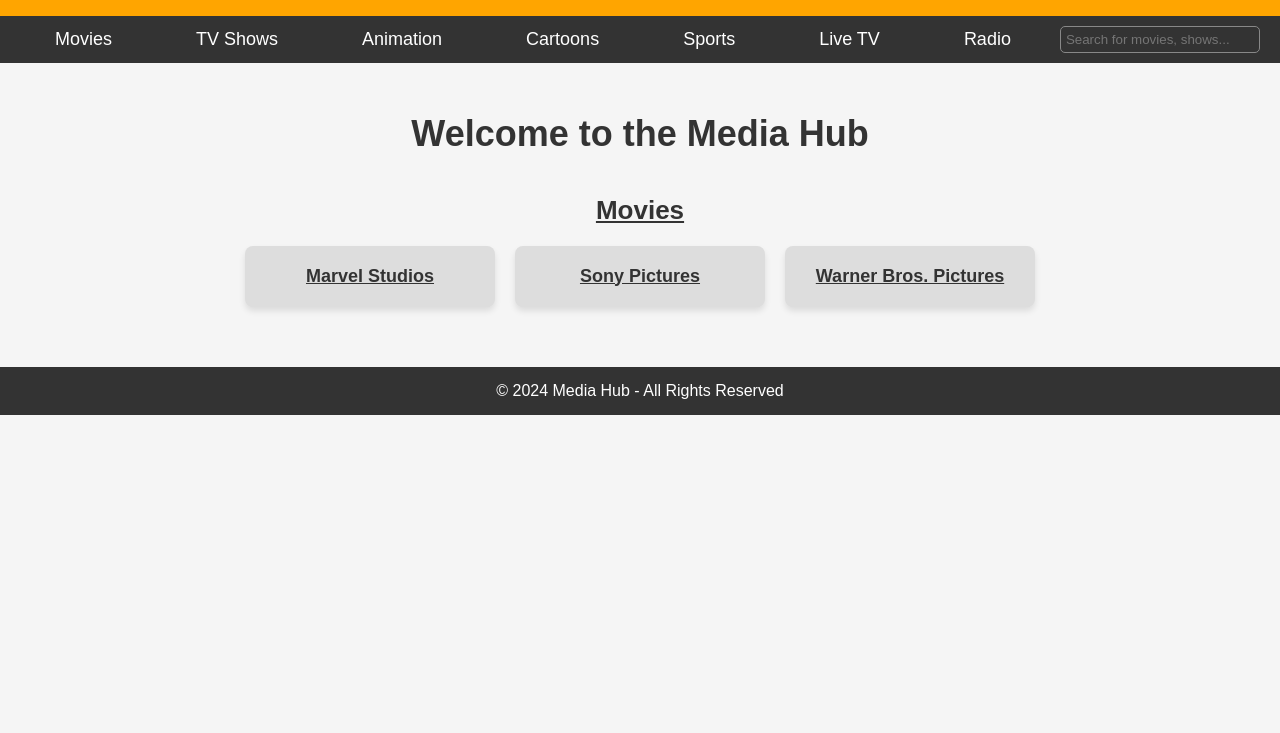
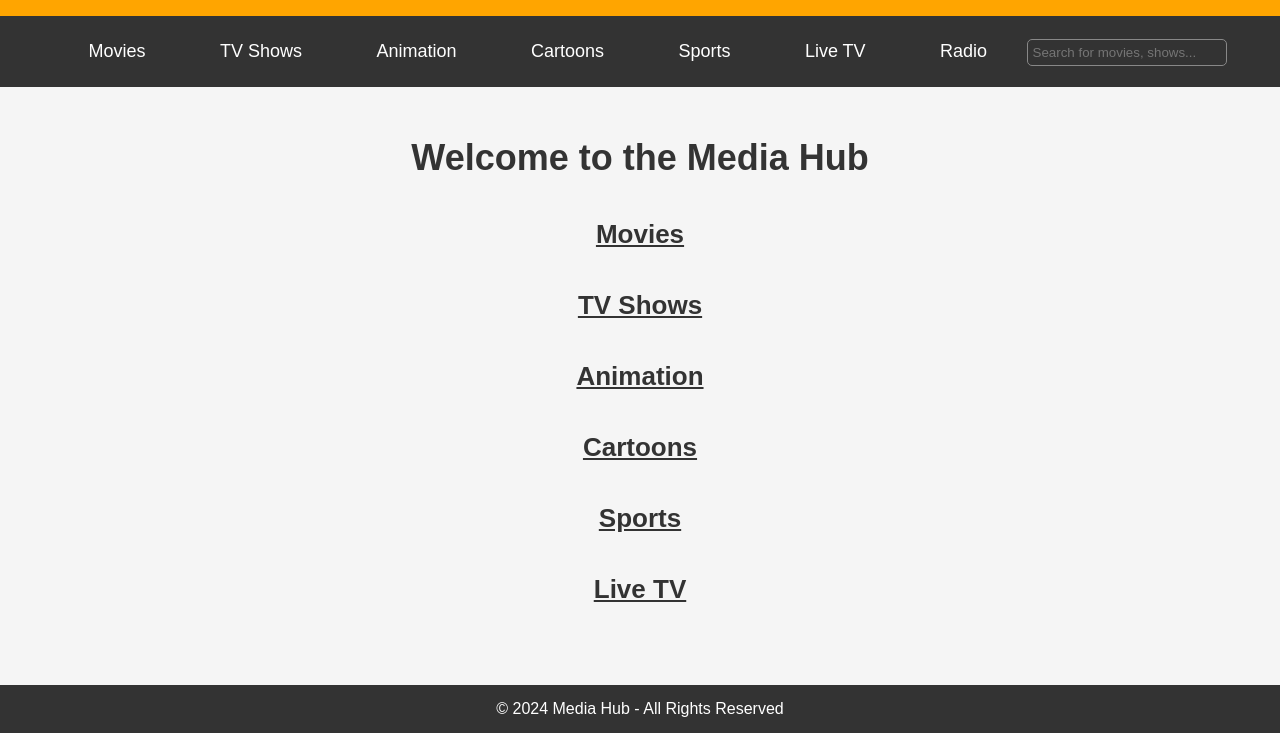
Before and after one commit to ultron3000/Swarajya, a plain HTML site: page index.html in a window 1280 px wide. Shown: the part 131-864 px from the top of the page. Before the commit the page ends 800 px from the top, so only its background shows below. Drawn offline with Linux system fonts and the light colour scheme.

Commit message:
Update index.html

```diff
--- a/index.html
+++ b/index.html
@@ -34,10 +34,8 @@
         /* Navigation Menu */
         nav {
             background-color: #333;
-            display: flex;
-            justify-content: space-between;
-            align-items: center;
-            padding: 10px 20px;
+            padding: 15px 20px;
+            text-align: center;
         }
 
         nav a {
@@ -46,6 +44,7 @@
             padding: 10px 20px;
             margin: 0 15px;
             font-size: 18px;
+            display: inline-block;
             transition: background-color 0.3s ease;
         }
 
@@ -64,36 +63,6 @@
             background: transparent;
         }
 
-        /* Dropdown Menu Styling */
-        .dropdown {
-            position: relative;
-            display: inline-block;
-        }
-
-        .dropdown-content {
-            display: none;
-            position: absolute;
-            background-color: #333;
-            min-width: 180px;
-            z-index: 1;
-            top: 100%;
-        }
-
-        .dropdown:hover .dropdown-content {
-            display: block;
-        }
-
-        .dropdown-content a {
-            color: white;
-            padding: 12px 16px;
-            text-decoration: none;
-            display: block;
-        }
-
-        .dropdown-content a:hover {
-            background-color: #555;
-        }
-
         /* Main Content Area */
         .container {
             padding: 30px;
@@ -106,6 +75,7 @@
             margin-top: 20px;
         }
 
+        /* Section Styling */
         .section {
             margin-top: 40px;
         }
@@ -115,14 +85,16 @@
             text-decoration: underline;
             font-size: 26px;
             margin-bottom: 20px;
+            cursor: pointer;
         }
 
-        /* Subsection Styles */
         .subsection {
-            display: flex;
+            display: none;
+            flex-direction: column;
             justify-content: center;
-            flex-wrap: wrap;
+            align-items: center;
             gap: 20px;
+            margin-top: 20px;
         }
 
         .subsection a {
@@ -146,17 +118,22 @@
         /* Responsive Design for Mobile */
         @media screen and (max-width: 768px) {
             nav {
-                flex-direction: column;
-                align-items: center;
+                text-align: center;
+            }
+
+            nav a {
+                display: block;
+                margin: 10px 0;
+                padding: 12px;
+            }
+
+            .subsection a {
+                width: 80%;
             }
 
             .search-box {
                 width: 80%;
                 margin-top: 15px;
-            }
-
-            .subsection a {
-                width: 200px;
             }
         }
 
@@ -167,11 +144,6 @@
             text-align: center;
             padding: 15px;
             margin-top: 30px;
-        }
-
-        /* Hide Subsection content on page load */
-        .subsection-container {
-            display: none;
         }
 
     </style>
@@ -185,61 +157,13 @@
 
     <!-- Navigation Menu -->
     <nav>
-        <div class="dropdown">
-            <a href="javascript:void(0)">Movies</a>
-            <div class="dropdown-content">
-                <a href="javascript:void(0)" onclick="showSubsection('marvel')">Marvel Studios</a>
-                <a href="javascript:void(0)" onclick="showSubsection('sony')">Sony Pictures</a>
-                <a href="javascript:void(0)" onclick="showSubsection('warner')">Warner Bros. Pictures</a>
-            </div>
-        </div>
-
-        <div class="dropdown">
-            <a href="javascript:void(0)">TV Shows</a>
-            <div class="dropdown-content">
-                <a href="javascript:void(0)">TV Show 1</a>
-                <a href="javascript:void(0)">TV Show 2</a>
-            </div>
-        </div>
-
-        <div class="dropdown">
-            <a href="javascript:void(0)">Animation</a>
-            <div class="dropdown-content">
-                <a href="javascript:void(0)">Animation 1</a>
-                <a href="javascript:void(0)">Animation 2</a>
-            </div>
-        </div>
-
-        <div class="dropdown">
-            <a href="javascript:void(0)">Cartoons</a>
-            <div class="dropdown-content">
-                <a href="javascript:void(0)">Cartoon 1</a>
-                <a href="javascript:void(0)">Cartoon 2</a>
-            </div>
-        </div>
-
-        <div class="dropdown">
-            <a href="javascript:void(0)">Sports</a>
-            <div class="dropdown-content">
-                <a href="javascript:void(0)">Football</a>
-                <a href="javascript:void(0)">Basketball</a>
-                <a href="javascript:void(0)">Tennis</a>
-            </div>
-        </div>
-
-        <div class="dropdown">
-            <a href="javascript:void(0)">Live TV</a>
-            <div class="dropdown-content">
-                <a href="javascript:void(0)">Live News</a>
-                <a href="javascript:void(0)">Live Sports</a>
-                <a href="javascript:void(0)">Other Channels</a>
-            </div>
-        </div>
-
-        <div class="dropdown">
-            <a href="https://radio.garden/" target="iframe-radio">Radio</a>
-        </div>
-
+        <a href="javascript:void(0)" onclick="toggleSubsection('movies')">Movies</a>
+        <a href="javascript:void(0)" onclick="toggleSubsection('tvshows')">TV Shows</a>
+        <a href="javascript:void(0)" onclick="toggleSubsection('animation')">Animation</a>
+        <a href="javascript:void(0)" onclick="toggleSubsection('cartoon')">Cartoons</a>
+        <a href="javascript:void(0)" onclick="toggleSubsection('sports')">Sports</a>
+        <a href="javascript:void(0)" onclick="toggleSubsection('livetv')">Live TV</a>
+        <a href="https://radio.garden/" target="iframe-radio">Radio</a>
         <input class="search-box" type="text" placeholder="Search for movies, shows..." />
     </nav>
 
@@ -250,34 +174,57 @@
         <!-- Movies Section -->
         <div class="section" id="movies-section">
             <h2>Movies</h2>
-            <div class="subsection">
-                <a href="javascript:void(0)" onclick="showSubsection('marvel')">Marvel Studios</a>
-                <a href="javascript:void(0)" onclick="showSubsection('sony')">Sony Pictures</a>
-                <a href="javascript:void(0)" onclick="showSubsection('warner')">Warner Bros. Pictures</a>
+            <div class="subsection" id="movies">
+                <a href="javascript:void(0)">Marvel Studios</a>
+                <a href="javascript:void(0)">Sony Pictures</a>
+                <a href="javascript:void(0)">Warner Bros. Pictures</a>
             </div>
         </div>
 
-        <!-- Marvel Studios Subsection -->
-        <div class="section subsection-container" id="marvel">
-            <h2>Marvel Studios</h2>
-            <div class="subsection">
-                <a href="ironman.html">Iron Man</a>
+        <!-- TV Shows Section -->
+        <div class="section" id="tvshows-section">
+            <h2>TV Shows</h2>
+            <div class="subsection" id="tvshows">
+                <a href="javascript:void(0)">TV Show 1</a>
+                <a href="javascript:void(0)">TV Show 2</a>
             </div>
         </div>
 
-        <!-- Sony Pictures Subsection -->
-        <div class="section subsection-container" id="sony">
-            <h2>Sony Pictures</h2>
-            <div class="subsection">
-                <a href="therundown.html">The Rundown</a>
+        <!-- Animation Section -->
+        <div class="section" id="animation-section">
+            <h2>Animation</h2>
+            <div class="subsection" id="animation">
+                <a href="javascript:void(0)">Animation 1</a>
+                <a href="javascript:void(0)">Animation 2</a>
             </div>
         </div>
 
-        <!-- Warner Bros. Pictures Subsection -->
-        <div class="section subsection-container" id="warner">
-            <h2>Warner Bros. Pictures</h2>
-            <div class="subsection">
-                <a href="batmanbegins.html">Batman Begins</a>
+        <!-- Cartoons Section -->
+        <div class="section" id="cartoon-section">
+            <h2>Cartoons</h2>
+            <div class="subsection" id="cartoon">
+                <a href="javascript:void(0)">Cartoon 1</a>
+                <a href="javascript:void(0)">Cartoon 2</a>
+            </div>
+        </div>
+
+        <!-- Sports Section -->
+        <div class="section" id="sports-section">
+            <h2>Sports</h2>
+            <div class="subsection" id="sports">
+                <a href="javascript:void(0)">Football</a>
+                <a href="javascript:void(0)">Basketball</a>
+                <a href="javascript:void(0)">Tennis</a>
+            </div>
+        </div>
+
+        <!-- Live TV Section -->
+        <div class="section" id="livetv-section">
+            <h2>Live TV</h2>
+            <div class="subsection" id="livetv">
+                <a href="javascript:void(0)">Live News</a>
+                <a href="javascript:void(0)">Live Sports</a>
+                <a href="javascript:void(0)">Other Channels</a>
             </div>
         </div>
     </div>
@@ -289,17 +236,12 @@
 
     <!-- Script to toggle visibility of subsections -->
     <script>
-        function showSubsection(sectionId) {
-            // Hide all subsections first
-            var subsections = document.querySelectorAll('.subsection-container');
-            subsections.forEach(function(subsection) {
-                subsection.style.display = 'none';
-            });
-
-            // Show the selected subsection
-            var selectedSubsection = document.getElementById(sectionId);
-            if (selectedSubsection) {
-                selectedSubsection.style.display = 'block';
+        function toggleSubsection(sectionId) {
+            var subsection = document.getElementById(sectionId);
+            if (subsection.style.display === "none" || subsection.style.display === "") {
+                subsection.style.display = "flex";
+            } else {
+                subsection.style.display = "none";
             }
         }
     </script>
```
